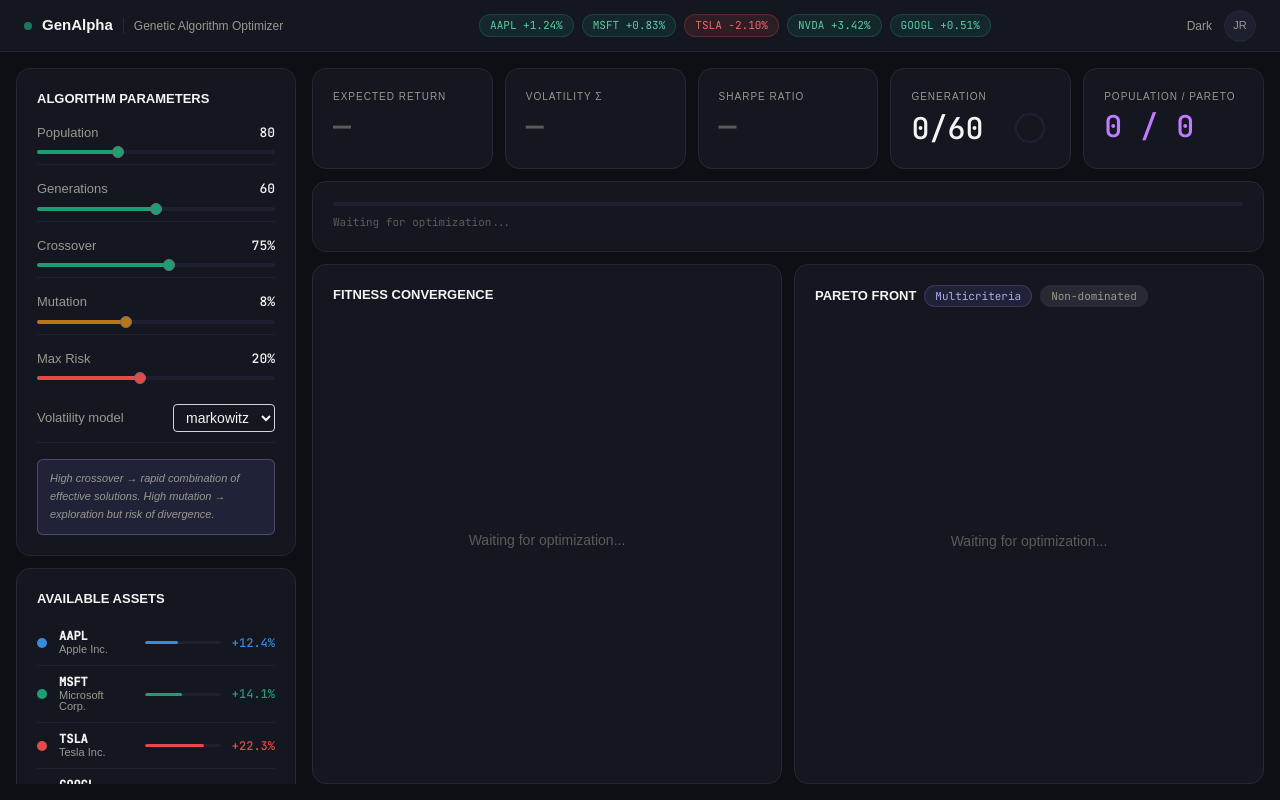
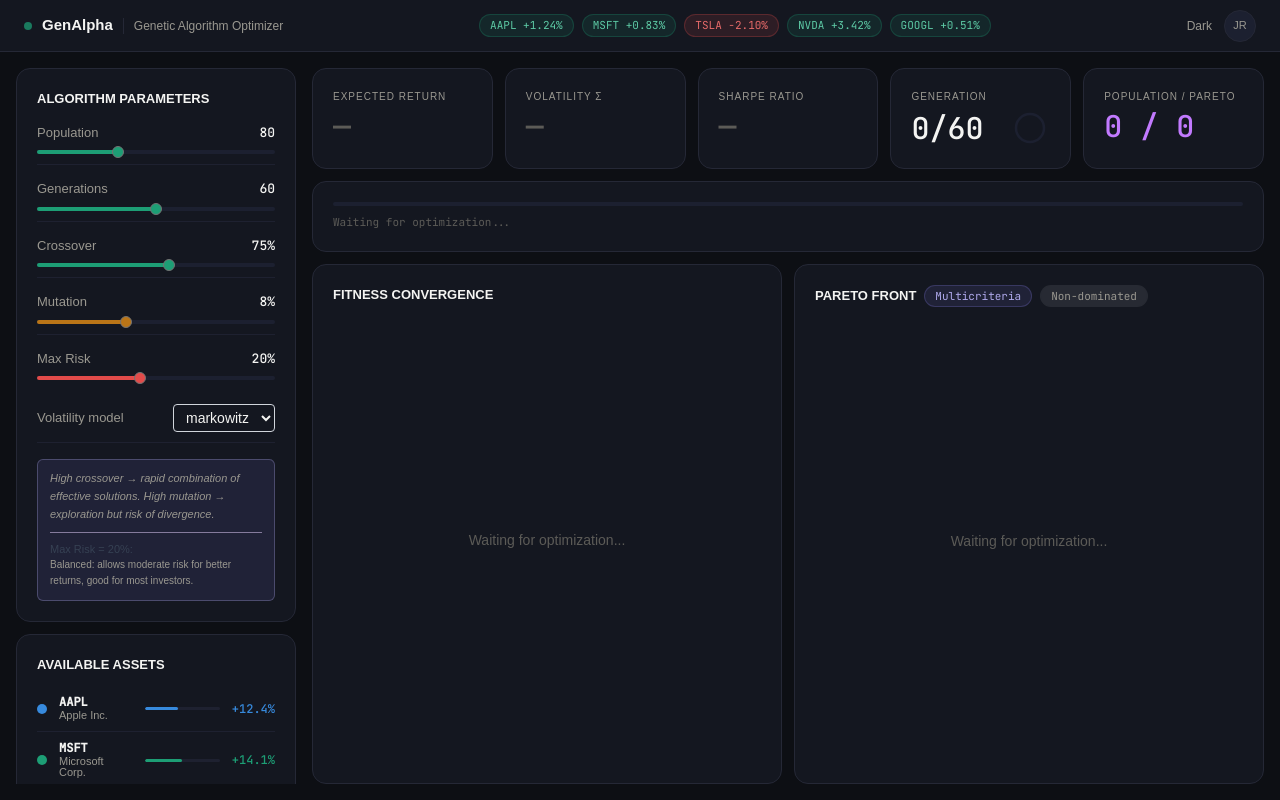
Before and after one commit to sanzouh/GenAlpha, a React (Vite) app: page / in a window 1280 px wide. Built offline with nearby package versions, Linux system fonts and the light colour scheme.

Commit message:
feat(ui): add dynamic Max Risk guidance in param panel

```diff
--- a/src/components/ParamPanel.tsx
+++ b/src/components/ParamPanel.tsx
@@ -111,7 +111,10 @@ export default function ParamPanel({ values, onChange }: ParamPanelProps) {
 					<select
 						value={values.volatilityMode}
 						onChange={(e) =>
-							onChange("volatilityMode", e.target.value as GAParams["volatilityMode"])
+							onChange(
+								"volatilityMode",
+								e.target.value as GAParams["volatilityMode"],
+							)
 						}
 						className="rounded border border-gray-300 px-2 py-1 text-sm"
 					>
@@ -133,6 +136,18 @@ export default function ParamPanel({ values, onChange }: ParamPanelProps) {
 					High crossover → rapid combination of effective solutions. High
 					mutation → exploration but risk of divergence.
 				</p>
+				<div className="mt-2 pt-2 border-t border-purple-200/50">
+					<p className="text-[11px] text-gray-700 font-medium">
+						Max Risk = {values.maxRisk}%:
+					</p>
+					<p className="text-[10px] text-gray-600 leading-relaxed">
+						{values.maxRisk <= 15
+							? "Conservative: prioritizes low-risk portfolios, may limit high-return opportunities."
+							: values.maxRisk <= 25
+								? "Balanced: allows moderate risk for better returns, good for most investors."
+								: "Aggressive: explores high-risk portfolios, maximizes potential returns but increases volatility."}
+					</p>
+				</div>
 			</div>
 		</div>
 	);
```
